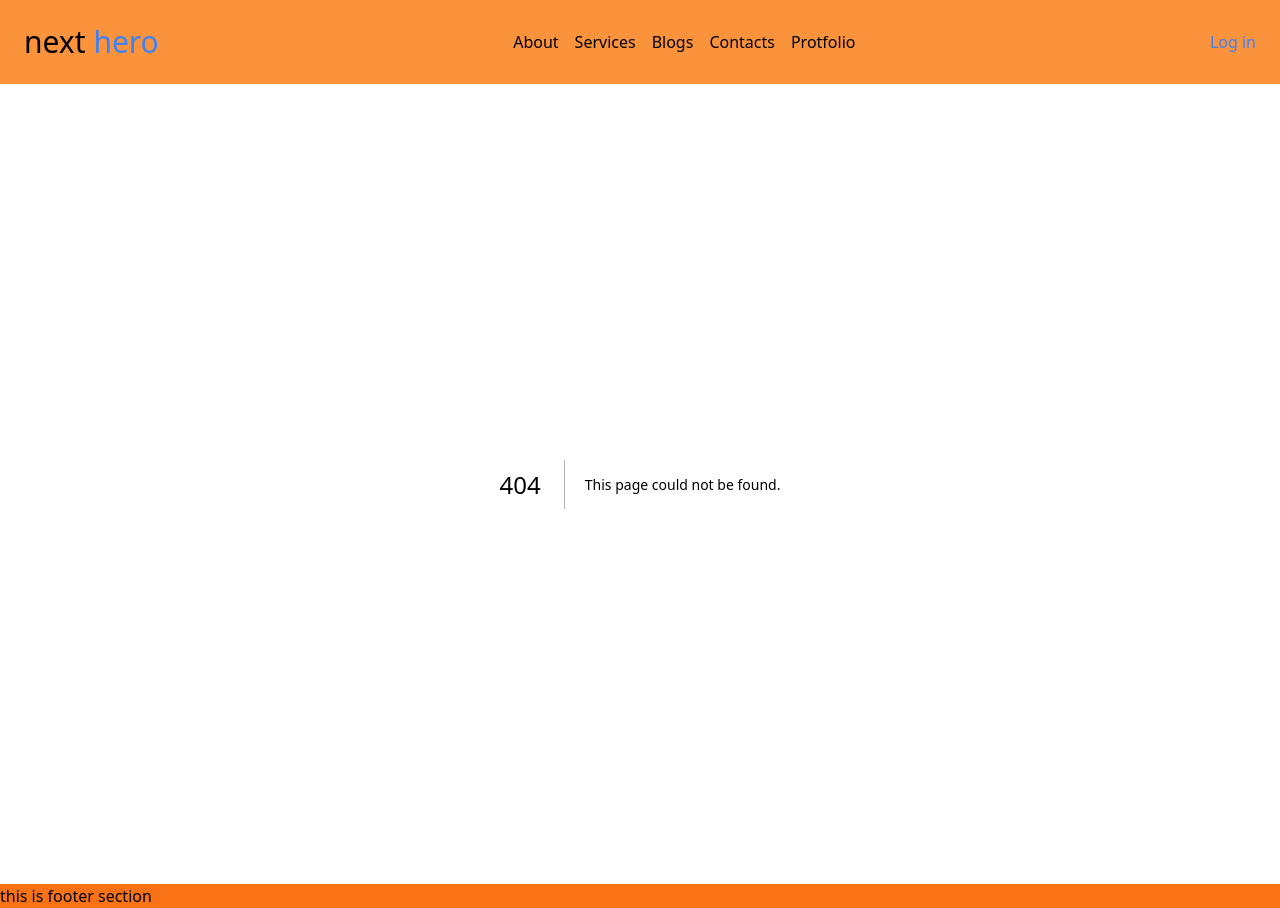
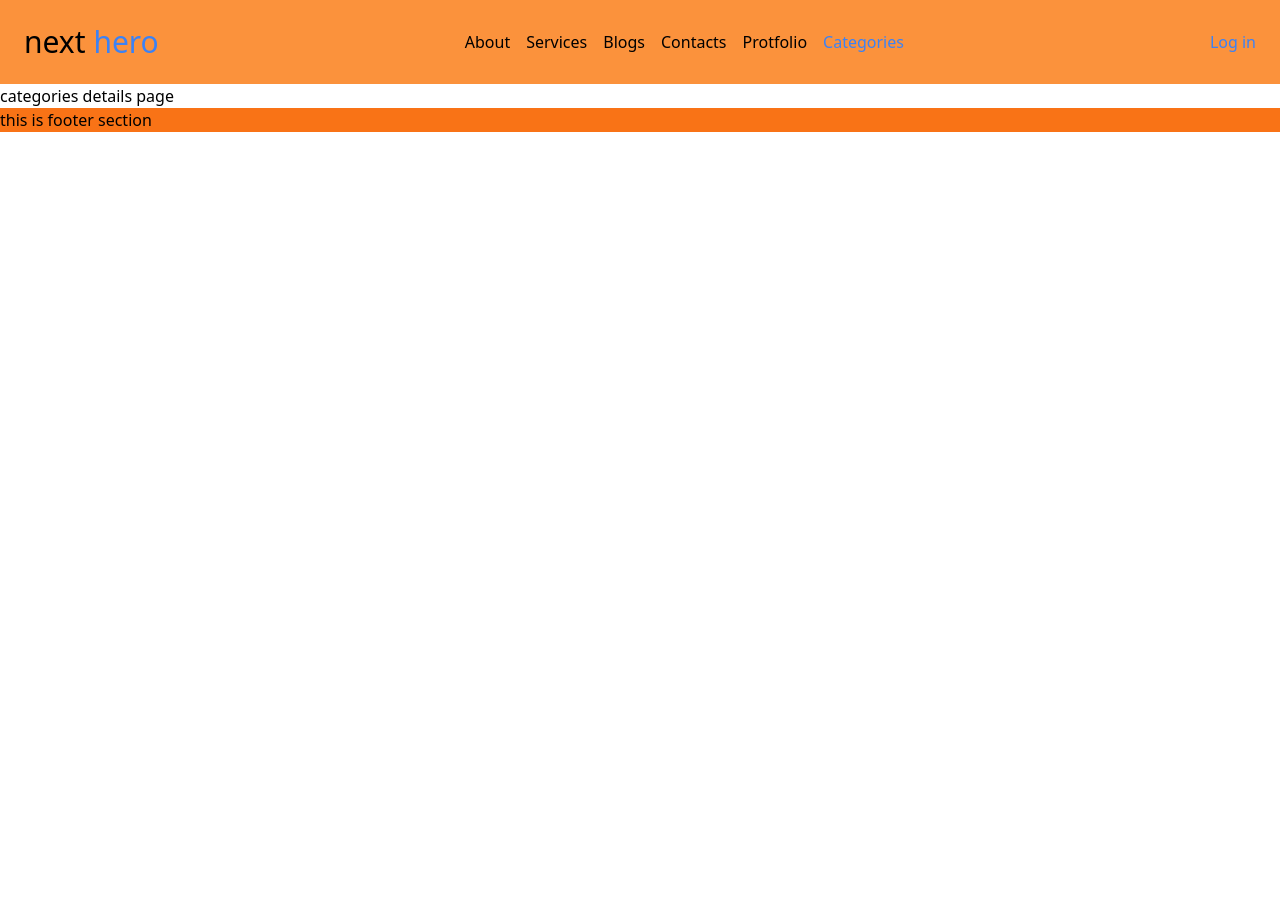
Before and after one commit to md-tawhid-khan/next-hero, a Next.js app: page /categories in a window 1280 px wide. Before the commit this address had no page. After the commit the page ends 800 px from the top, so only its background shows below. Built offline with nearby package versions, Linux system fonts and the light colour scheme.

Commit message:
catch all segment

```diff
--- /dev/null
+++ b/src/app/categories/[...features]/page.jsx
@@ -0,0 +1,25 @@
+import React from 'react';
+
+const CategoriesDetailsPage = ({params}) => {
+
+    if (!params?.features) {
+        return <p>Loading...</p>;
+    }
+
+    if(params?.features?.length==2)
+        return(
+    <div>{params?.features[1]}</div>
+)
+
+if(params?.features?.length==3)
+    return(
+<div>{params?.features[2]}</div>
+)
+    return (
+        <div>
+            <h1>categories details page</h1>
+        </div>
+    );
+};
+
+export default CategoriesDetailsPage;
--- /dev/null
+++ b/src/app/categories/page.jsx
@@ -0,0 +1,11 @@
+import React from 'react';
+
+const CategoriesPage = () => {
+    return (
+        <div>
+            <h1>this is categories page</h1>
+        </div>
+    );
+};
+
+export default CategoriesPage;
--- a/src/components/Navbar.jsx
+++ b/src/components/Navbar.jsx
@@ -25,6 +25,10 @@ const Navbar = () => {
     {
         title:"Protfolio",
         path:"/protfolio"
+    },
+    {
+        title:"Categories",
+        path:"/categories"
     }
 ];
 
```
